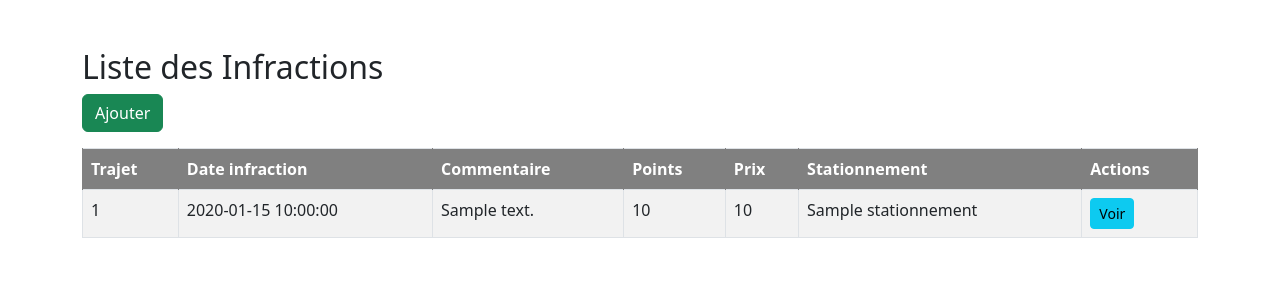
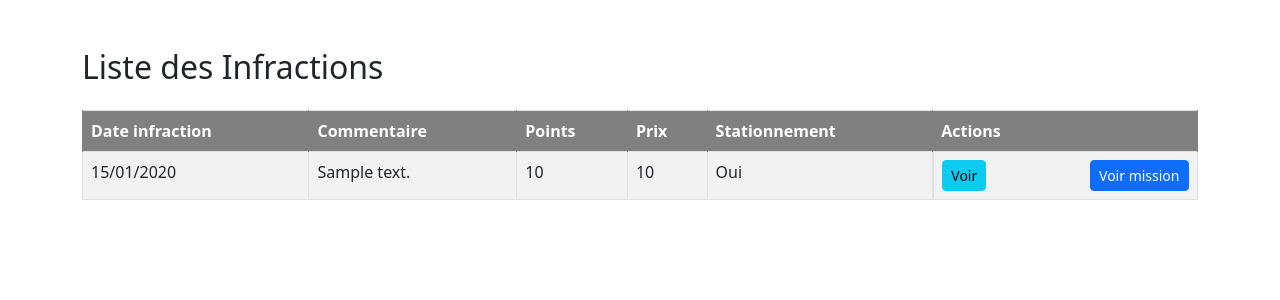
Before and after one commit to DineJ/Vehicules, a CodeIgniter 4 app: the page made by app/Views/Infraction/index.php in a window 1280 px wide. Shown: the part 59-359 px from the top of the page. Run offline with PHP 8.4 and a stand-in for CodeIgniter, Linux system fonts and the light colour scheme; the template is opened without the code that fills it: most values are stand-ins (such as "Sample title", 1, 10 or a date in 2020); some libraries are stand-ins or nearby versions.

Commit message:
Fix labels, only way to edit or create an 'Infraction' is to go in 'Mission' form. Also, redirect to 'Mission/show' and no longer to 'Infraction/create' or 'Infraction/edit'

```diff
--- a/app/Views/Infraction/index.php
+++ b/app/Views/Infraction/index.php
@@ -2,7 +2,6 @@
 <?= $this->section('content') ?>
 
 <h2>Liste des Infractions</h2>
-<a href="<?= site_url('Infraction/create') ?>" class="btn btn-success">Ajouter</a>
 
 <div class="table-responsive">
 	<table class="table table-striped table-bordered mt-3">
@@ -10,7 +9,6 @@
 		<!-- Datas name -->
 		<thead>
 			<tr>
-				<th>Trajet</th>
 				<th>Date infraction</th>
 				<th>Commentaire</th>
 				<th>Points</th>
@@ -24,16 +22,16 @@
 			<!-- Display datas -->
 			<?php foreach ($items as $item): ?>
 				<tr>
-					<td data-label="Trajet"><?= esc($item->id_mission) ?></td>
-					<td data-label="Date infraction"><?= esc($item->date_infraction) ?></td>
+					<td data-label="Date infraction"><?= esc(date('d/m/Y', strtotime($item->date_infraction))) ?></td>
 					<td data-label="Commentaire"><?= esc($item->commentaire) ?></td>
 					<td data-label="Points"><?= esc($item->points) ?></td>
 					<td data-label="Prix"><?= esc($item->prix) ?></td>
-					<td data-label="Stationnement"><?= esc($item->stationnement) ?></td>
+					<td data-label="Stationnement"><?= esc($item->stationnement) ? 'Oui' : 'Non' ?></td>
 
-					<td>
+					<td class="d-flex justify-content-between">
 						<!-- Redirection button -->
 						<a href="<?= site_url('Infraction/show/'.$item->id) ?>" class="btn btn-info btn-sm">Voir</a>
+						<a href="<?= site_url('Mission/show/'.$item->id_mission) ?>" class="btn btn-primary btn-sm">Voir mission</a>
 					</td>
 				</tr>
 			<?php endforeach; ?>
```
Also changed, not shown: app/Controllers/InfractionController.php (+9 -0 lines), app/Views/Infraction/show.php (+5 -5 lines).
